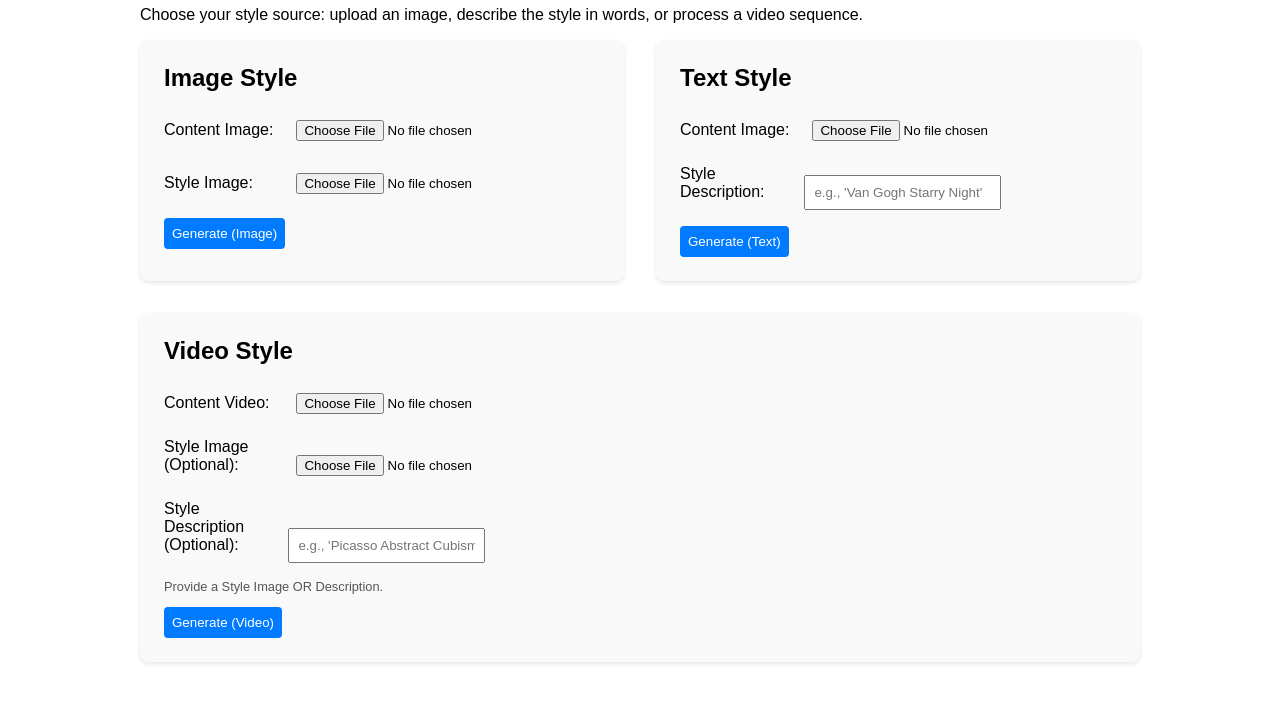
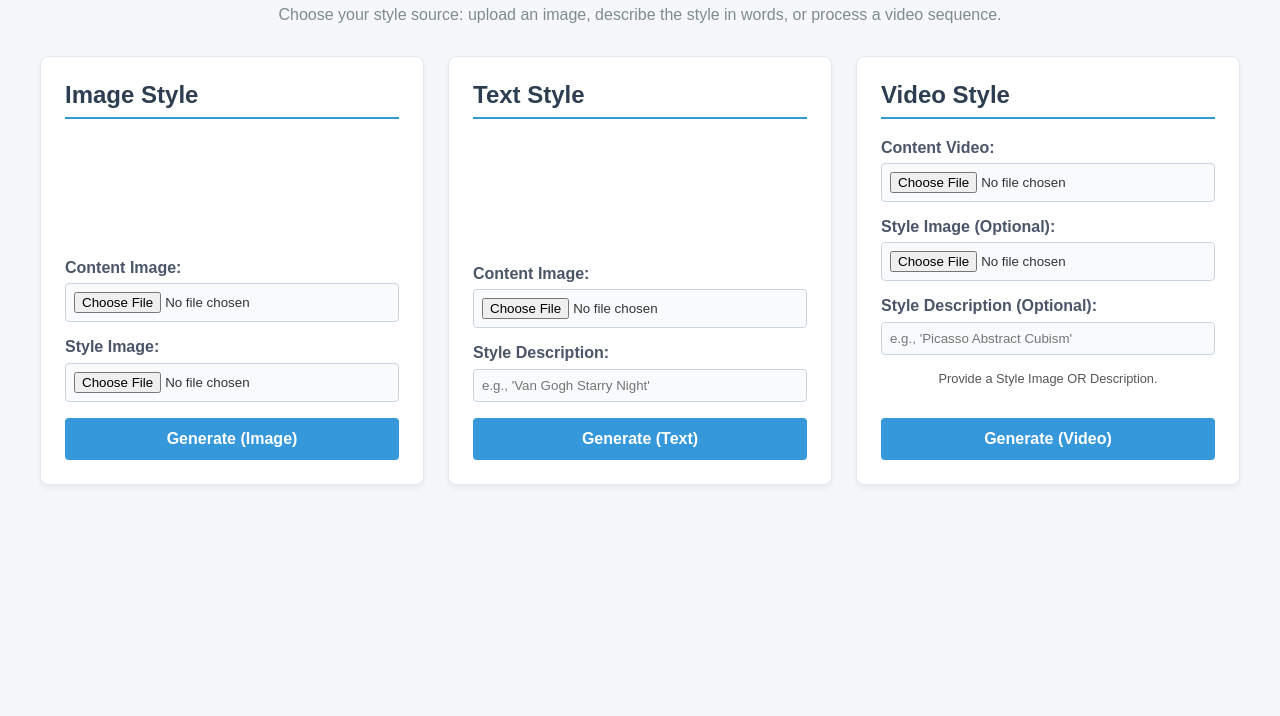
Before and after one commit to androbuz/nst_webapp, a plain HTML site: page app/static/index.html in a window 1280 px wide. Shown: the part 84-800 px from the top of the page. Drawn offline with Linux system fonts and the light colour scheme.

Commit message:
Update styles in style.css for improved layout

```diff
--- a/app/static/style.css
+++ b/app/static/style.css
@@ -1,27 +1,49 @@
 body {
     font-family: Arial, sans-serif;
-    max-width: 1000px;
+    max-width: 1200px;
     margin: 2rem auto;
     padding: 0 1rem;
+    background-color: #f5f7fa;
+    color: #333;
+}
+
+h1 {
+    text-align: center;
+    color: #2c3e50;
+}
+
+p {
+    text-align: center;
+    color: #7f8c8d;
+    margin-bottom: 2rem;
 }
 
 .forms-container {
     display: flex;
     flex-wrap: wrap;
-    gap: 2rem;
+    gap: 1.5rem;
     justify-content: center;
+    align-items: stretch;
 }
 
 .form-card {
-    background: #f9f9f9;
+    background: #ffffff;
     border-radius: 8px;
     padding: 1.5rem;
-    flex: 1 1 300px;
-    box-shadow: 0 2px 4px rgba(0,0,0,0.1);
+    flex: 1 1 320px;
+    box-shadow: 0 4px 6px rgba(0,0,0,0.05);
+    border: 1px solid #e2e8f0;
+    display: flex;
+    flex-direction: column;
+    justify-content: space-between;
 }
 
 .form-card h2 {
     margin-top: 0;
+    color: #2c3e50;
+    border-bottom: 2px solid #3498db;
+    padding-bottom: 0.5rem;
+    margin-bottom: 1.2rem;
 }
 
 .form-card div {
@@ -29,35 +51,77 @@ body {
 }
 
 label {
-    display: inline-block;
-    width: 120px;
+    display: block;
+    margin-bottom: 0.4rem;
+    font-weight: bold;
+    color: #4a5568;
 }
 
-input, button {
+input[type="file"], input[type="text"] {
+    width: 100%;
+    box-sizing: border-box;
     padding: 0.5rem;
+    border: 1px solid #cbd5e0;
+    border-radius: 4px;
+    background-color: #f8fafc;
 }
 
 button {
-    background: #007bff;
+    width: 100%;
+    padding: 0.75rem;
+    background: #3498db;
     color: white;
     border: none;
     border-radius: 4px;
+    font-size: 1rem;
+    font-weight: bold;
     cursor: pointer;
+    transition: background 0.2s;
+    margin-top: auto;
 }
+
 button:hover {
-    background: #0056b3;
+    background: #2980b9;
 }
 
 #resultArea {
+    margin-top: 3rem;
+    text-align: center;
+    background: #ffffff;
+    padding: 2rem;
+    border-radius: 8px;
+    box-shadow: 0 4px 6px rgba(0,0,0,0.05);
+    border: 1px solid #e2e8f0;
+}
+
+#resultImage, #resultVideo {
+    max-width: 100%;
+    max-height: 500px;
+    border: 1px solid #cbd5e0;
+    border-radius: 8px;
+    margin-bottom: 1rem;
+}
+
+#downloadLink {
+    display: inline-block;
+    margin-top: 1rem;
+    padding: 0.6rem 1.5rem;
+    background: #2ecc71;
+    color: white;
+    text-decoration: none;
+    font-weight: bold;
+    border-radius: 4px;
+    transition: background 0.2s;
+}
+
+#downloadLink:hover {
+    background: #27ae60;
+}
+
+#loading {
+    font-size: 1.2rem;
     margin-top: 2rem;
     text-align: center;
+    color: #e67e22;
+    font-weight: bold;
 }
-#resultImage {
-    max-width: 100%;
-    border: 1px solid #ccc;
-    border-radius: 8px;
-}
-#loading {
-    font-size: 1.2rem;
-    margin-top: 1rem;
-}
```
